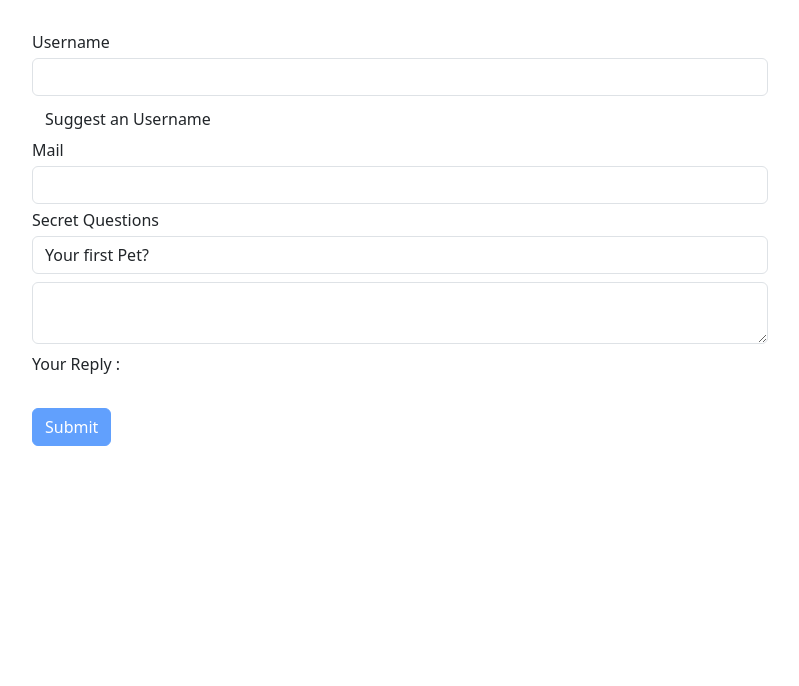
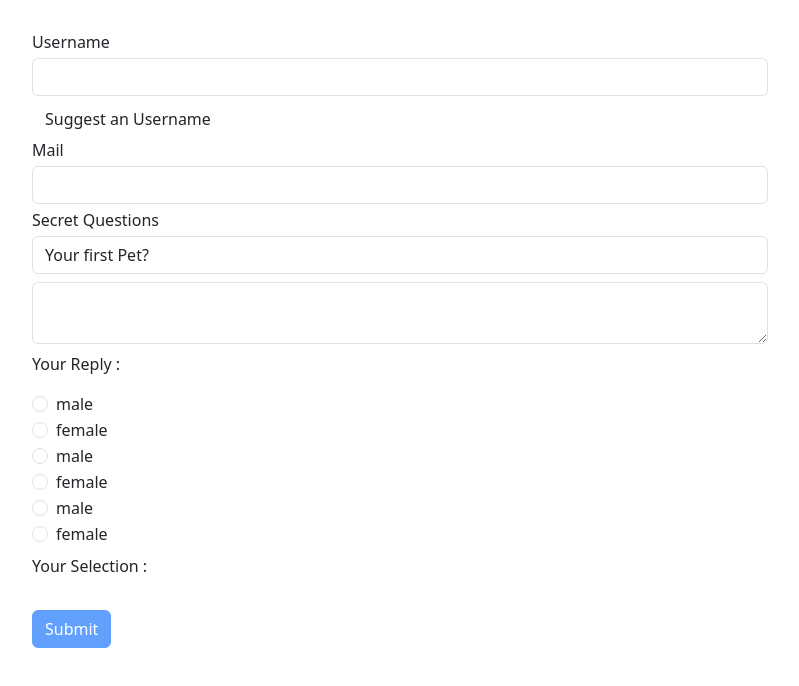
Before and after one commit to Bindhusha-Sadasivan/Forms, an Angular app: page / in a window 1280 px wide. Shown: the top 686 px of the page, without its empty margins (50-849 px from the left). Built offline with nearby package versions, Linux system fonts and the light colour scheme.

Commit message:
198 - TD Handling Radio Buttons

```diff
--- a/src/app/app.component.html
+++ b/src/app/app.component.html
@@ -27,6 +27,36 @@
         </div>
         <div class="form-group"><textarea class="form-control mt-2" name="detailedText" id="detailedTextId" [(ngModel)]="questionAnswer"></textarea></div>
         <p class="mt-2">Your Reply : {{questionAnswer}}</p>
+        <!-- <div class="radio mt-2" *ngFor="let gender of genders">
+          <label for="selectRadio">
+            <input id="selectRadio" name="gender" ngModel [value]="gender" required>
+            {{gender}}
+          </label>
+        </div> -->
+        <!-- To select any one of them -->
+        <div class="form-check" *ngFor="let gender of genders">
+          <input class="form-check-input" id="flexRadioDefault1" type="radio" name="gender" ngModel [value]="gender" required>
+          <label class="form-check-label" for="flexRadioDefault1">
+            {{gender}}
+          </label>
+        </div>
+        <!-- To display any one of the value is selected on initial load - Property binding on ngModel [ngModel]="defaultSelect"-->
+        <div class="form-check" *ngFor="let gender of genders">
+          <input class="form-check-input" id="flexRadioDefault1" type="radio" name="gender" [ngModel]="defaultSelect" [value]="gender" required>
+          <label class="form-check-label" for="flexRadioDefault1">
+            {{gender}}
+          </label>
+        </div>
+        <!-- To display the output on selection of any one of them below - Two way binding on ngModel [(ngModel)]="displaySelect"-->
+        <div class="form-check" *ngFor="let gender of genders">
+          <input class="form-check-input" id="flexRadioDefault1" type="radio" name="gender" [(ngModel)]="displaySelect" [value]="gender" required>
+          <label class="form-check-label" for="flexRadioDefault1">
+            {{gender}}
+          </label>
+        </div>
+
+        <p class="mt-2">Your Selection : {{displaySelect}}</p>
+
         <!-- Disable the form untill all the fields are valid -->
         <button class="btn btn-primary mt-3" type="submit" [disabled]="!form.valid">Submit</button>
       </form>
--- a/src/app/app.component.ts
+++ b/src/app/app.component.ts
@@ -15,6 +15,9 @@ export class AppComponent {
 
   defaultQuestion:string='pet';
   questionAnswer:string='';
+  genders:Array<any>=['male','female'];
+  defaultSelect:any='male';
+  displaySelect:string='';
 
   suggestUserName() {
     const suggestedName = 'Superuser';
```
